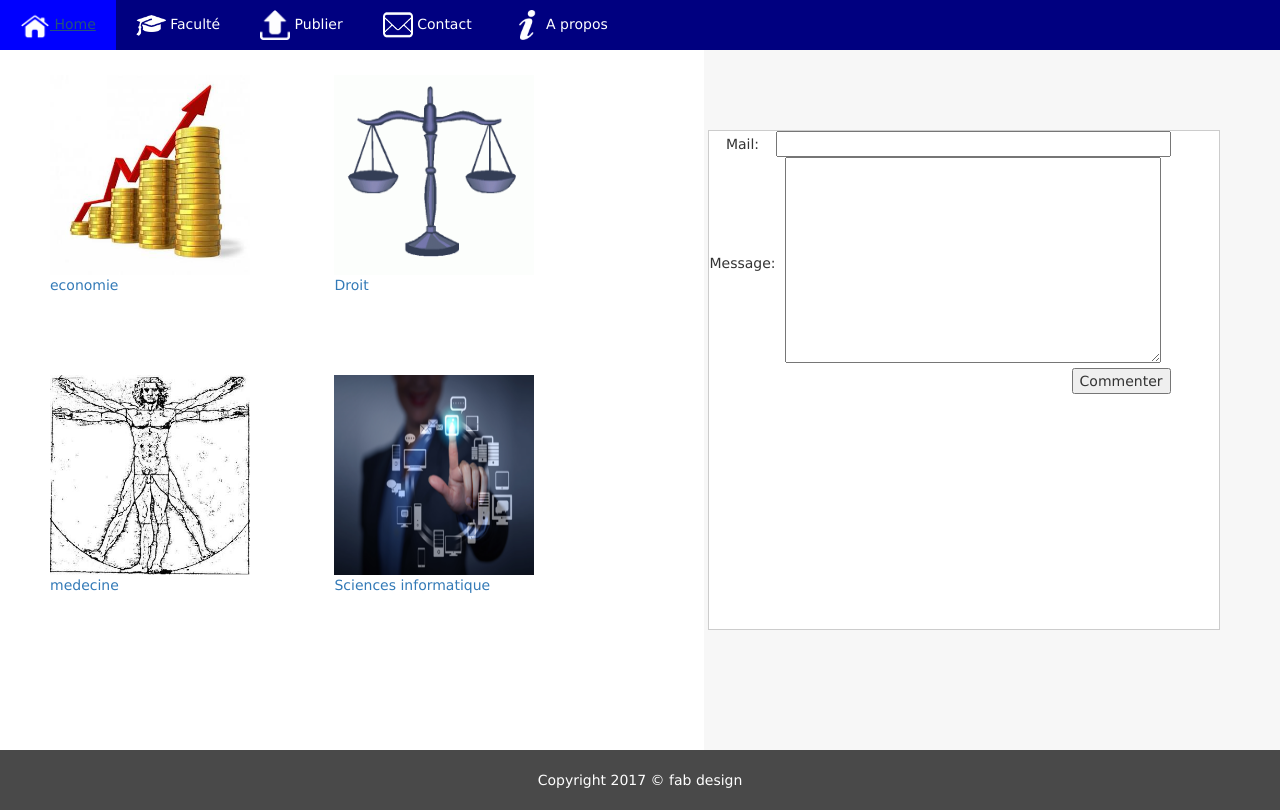
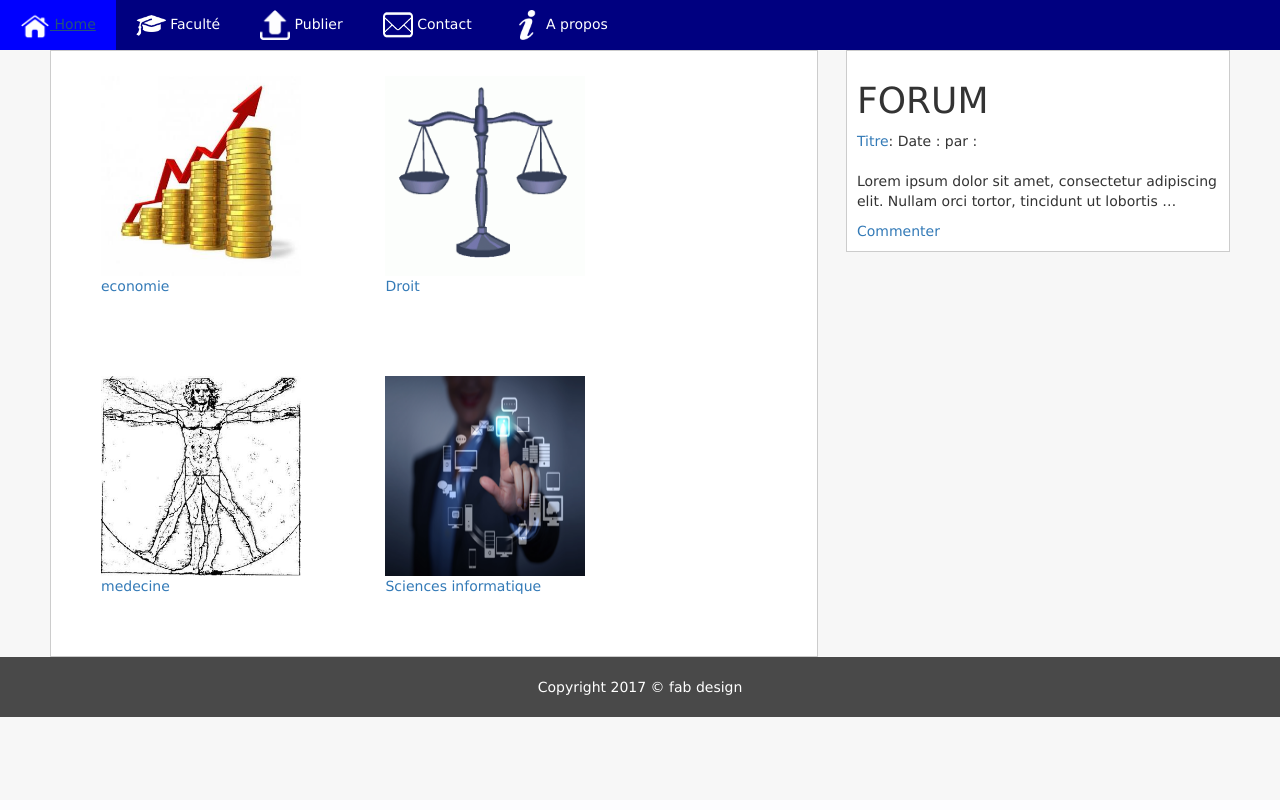
Before and after one commit to fabrx/batline, a Django app: page /batline/faculte/ in a window 1280 px wide. After the commit the page ends 717 px from the top, so only its background shows below. Run offline with Django 3.2, Linux system fonts and the light colour scheme; data comes from the database, SQL or seed files in the repository; some libraries are stand-ins or nearby versions.

Commit message:
commit deuxieme

```diff
--- a/web/templates/web/forum.html
+++ b/web/templates/web/forum.html
@@ -1,15 +1,20 @@
-<form action="#" method="post">
-<table>
-<tr><td>
-Mail:
-</td><td>
-<input type="text" name="titre" maxlength="50" size="50">
-</td></tr><tr><td>
-Message:
-</td><td>
-<textarea name="message" cols="50" rows="10"></textarea>
-</td></tr><tr><td><td align="right">
-<input type="submit" name="go" value="Commenter">
-</td></tr>
-</table>
-</form>
+<div id="forum">
+	<h1>FORUM</h1>
+	<div class="titre-forum">
+
+			<a href="{% url 'web:forum'%}">Titre</a>: Date : par : <br><br>
+
+	</div>
+
+	<div class="post-commentaire">
+		<p>
+		{% with phrase="Lorem ipsum dolor sit amet, consectetur adipiscing elit. Nullam orci tortor, tincidunt ut lobortis egestas, cursus non velit. Phasellus nec metus velit. Vestibulum egestas lorem aliquam lacus rhoncus, et ornare augue accumsan. Nullam porta, lectus tempor venenatis pulvinar, odio lacus facilisis tortor, dictum venenatis est velit sed massa. Pellentesque habitant morbi tristique senectus et netus et malesuada fames ac turpis egestas. Pellentesque vel tristique nisi, vitae placerat odio."  %}
+		{{ phrase|truncatechars:100 }}
+		{% endwith %}
+
+
+		</p>
+		<a href="{% url 'web:commentaire'%}">Commenter</a>
+	</div>
+
+</div>
--- a/web/templates/web/style.html
+++ b/web/templates/web/style.html
@@ -5,7 +5,7 @@ body{
     margin: 0px;
     padding: 0px;
     background-color: rgba(230,230,230,0.30);
-    height: 700px;
+
 }
 .ban{
     height: 25px;
@@ -107,23 +107,27 @@ nav input[type=checkbox]:checked ~ ul{
 .partie_centrale{
     clear: both;
     display: inline-block;
-    height: 700px;
-    width: 55%;
+    width: 60%;
+    margin-left: 50px;
     padding-left: 10px;
     padding-top: 5px;
     background-color: #FFF;
     min-width: 230px;
+    border: 1px solid #ccc;
 }
 .forum{
+    float: right;
     display: inline-block;
-    width: 40%;
+    background-color: #FFF;
+    width: 30%;
+    border: 1px solid #ccc;
+    margin-right: 50px;
     min-width: 250px;
-    height: 500px;
+    padding:10px;
     border: 1px solid #ccc;
-    text-align: center;
-    background-color: #FFF;
 }
 .img-article{
+    clear: both;
     height:200px;
     width:200px;
     min-width: 100px;
@@ -144,9 +148,10 @@ nav input[type=checkbox]:checked ~ ul{
 
 /* formulaire contact*/
 .contact{
-  width: 50%;
-  height: 700px;
-  margin: auto;
+  display: inline-block;
+  width: 40%;
+  height: 400px;
+  margin-left: 100px;
   min-width: 230px;
 }
 .boutton{
--- a/web/urls.py
+++ b/web/urls.py
@@ -17,6 +17,8 @@ urlpatterns=[
     url(r'^faculte/$',views.faculte,name="faculte"),
     url(r'^fichier/(?P<cat>[0-9]+)/$',views.fichier,name="fichier"),
     url(r'^branche/(?P<cle>[0-9]+)/$',views.branche,name="branche"),
-    url(r'^contact/$',views.contact,name="contact")
+    url(r'^contact/$',views.contact,name="contact"),
+    url(r'^forum/$',views.forum,name="forum"),
+    url(r'^commentaire/$',views.commentaire,name="commentaire")
 
 ]
--- a/web/views.py
+++ b/web/views.py
@@ -100,3 +100,10 @@ def fichier(request,cat):
 
 def contact(request):
     return render(request,"web/contact.html")
+
+def forum(request,cle):
+    #forum=Forum.objects.all()
+    return render(request,"web/forum.html",)
+
+def commentaire(request):
+    return render(request,"web/commentaire.html")
```
Also changed, not shown: web/templates/web/commentaire.html (added).
